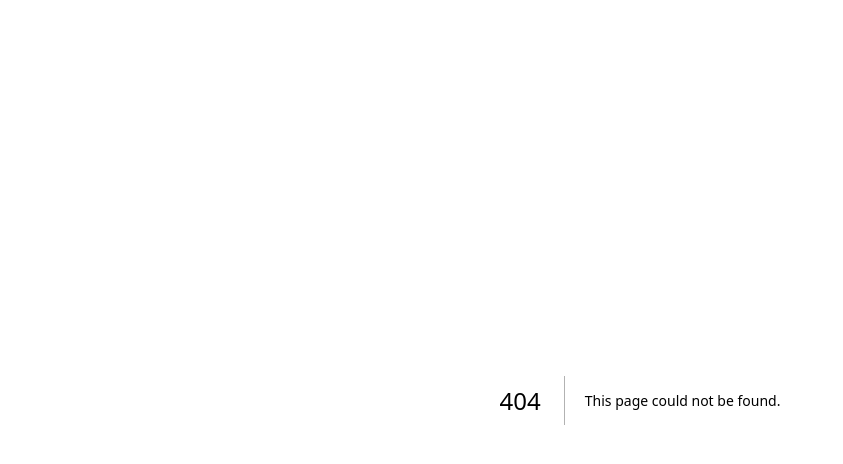
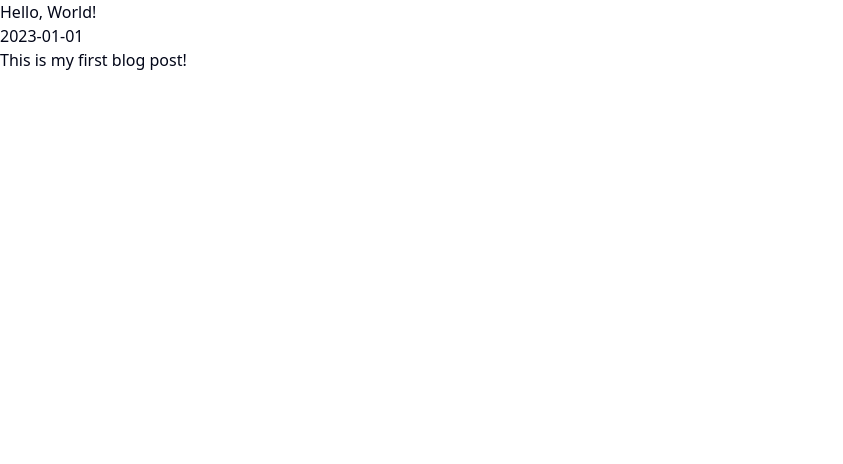
Before and after one commit to jobet1995/paws, a Next.js app: page /blog in a window 1280 px wide. Before the commit this address had no page. Shown: the top 464 px of the page, without its empty margins (0-843 px from the left). Built offline with nearby package versions, Linux system fonts and the light colour scheme.

Commit message:
added graphql new package

```diff
--- a/package.json
+++ b/package.json
@@ -47,6 +47,7 @@
     "embla-carousel-react": "^8.6.0",
     "graphql": "^16.11.0",
     "graphql-tools": "^9.0.20",
+    "gray-matter": "^4.0.3",
     "input-otp": "^1.4.2",
     "lucide-react": "^0.544.0",
     "next": "15.5.4",
--- /dev/null
+++ b/posts/hello-world.md
@@ -0,0 +1,6 @@
+---
+title: "Hello, World!"
+date: "2023-01-01"
+---
+
+This is my first blog post!
--- /dev/null
+++ b/src/app/api/blog/route.ts
@@ -0,0 +1,7 @@
+import { promises as fs } from 'fs';
+import { NextResponse } from 'next/server';
+
+export async function GET() {
+  const file = await fs.readFile(process.cwd() + '/posts/hello-world.md', 'utf8');
+  return NextResponse.json({ content: file });
+}
--- /dev/null
+++ b/src/app/blog/page.tsx
@@ -0,0 +1,33 @@
+'use client';
+
+import { useState, useEffect } from 'react';
+import matter from 'gray-matter';
+
+const BlogPost = () => {
+  const [post, setPost] = useState<{ data: any; content: string } | null>(null);
+
+  useEffect(() => {
+    const fetchPost = async () => {
+      const response = await fetch('/api/blog');
+      const data = await response.json();
+      const { data: frontmatter, content } = matter(data.content);
+      setPost({ data: frontmatter, content });
+    };
+
+    fetchPost();
+  }, []);
+
+  if (!post) {
+    return <div>Loading...</div>;
+  }
+
+  return (
+    <div>
+      <h1>{post.data.title}</h1>
+      <p>{post.data.date}</p>
+      <div>{post.content}</div>
+    </div>
+  );
+};
+
+export default BlogPost;
--- a/src/graphql/resolvers.ts
+++ b/src/graphql/resolvers.ts
@@ -2,7 +2,7 @@ import { GraphQLResolveInfo } from 'graphql';
 
 export const resolvers = {
   Query: {
-    hello: (parent: unknown, args: {}, context: unknown, info: GraphQLResolveInfo) => {
+    hello: (parent: unknown, args: object, context: unknown, info: GraphQLResolveInfo) => {
       return 'Hello, world!';
     },
   },
```
Also changed, not shown: 1 other file (tests, documents, lock files or other folders).
